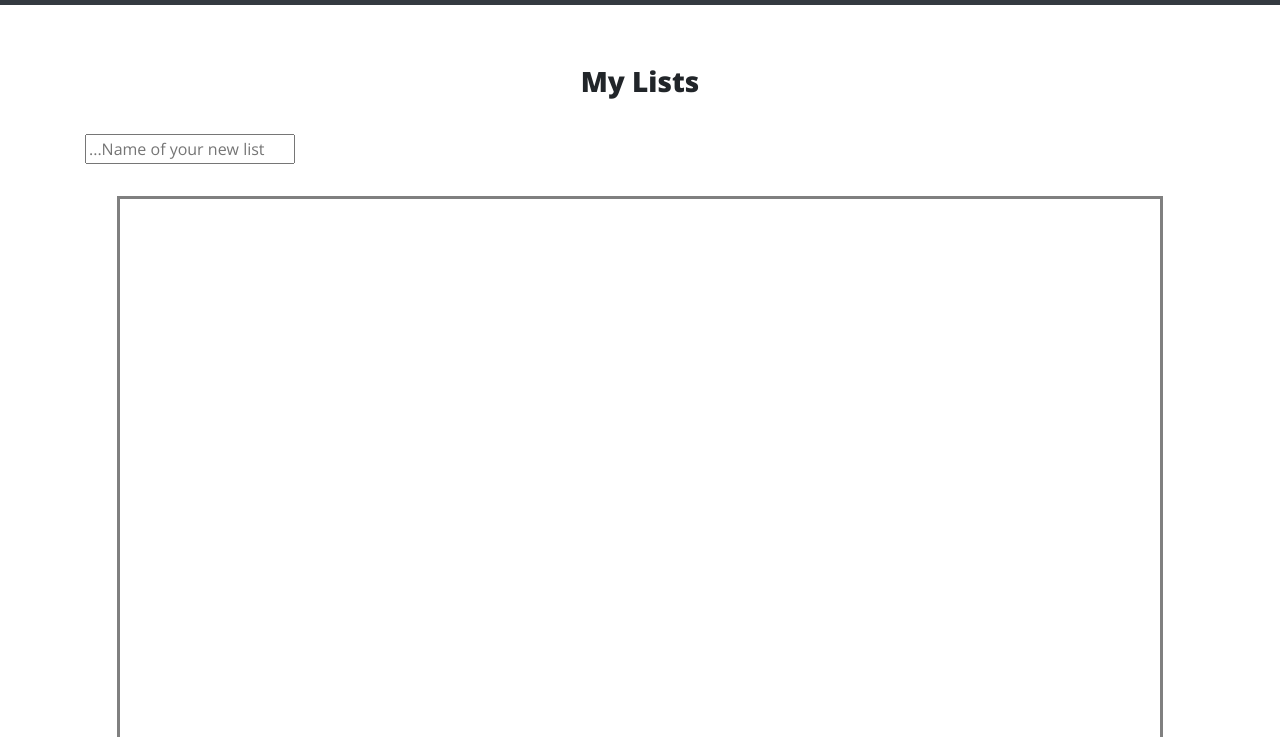
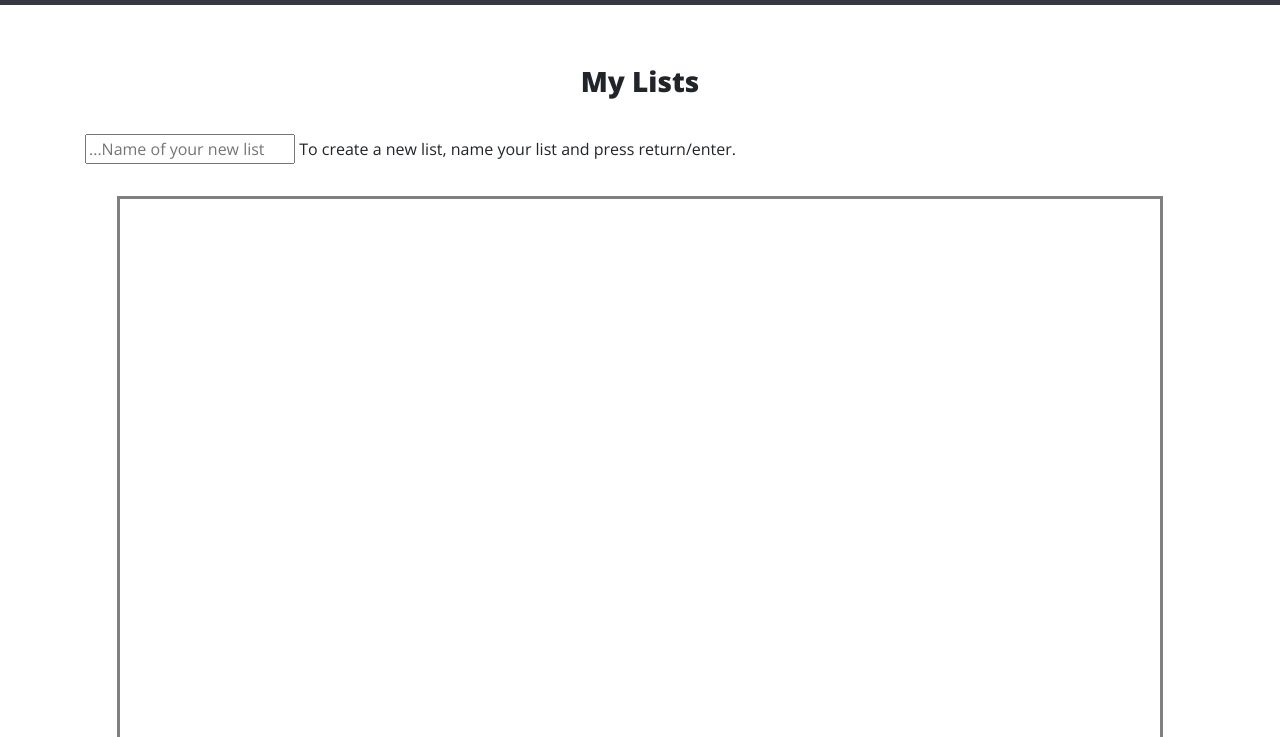
Before and after one commit to TheOleDoc/FreeTime-ToDo-App, a website: page index.html in a window 1280 px wide. Shown: the part 63-800 px from the top of the page. Drawn offline with nearby package versions, Linux system fonts and the light colour scheme.

Commit message:
add-html-instructions

```diff
--- a/index.html
+++ b/index.html
@@ -70,6 +70,7 @@
             <h3 class="text-center" id="index-main-myListTitle">My Lists</h3>
             <div class="createList">
                 <input class="inputbox" id="addlistbox" contenteditable="true" type="text" onkeyup="putNewList(this.value, event)" placeholder="...Name of your new list" />
+                    <span> To create a new list, name your list and press return/enter.</span>
                 <!--<button onclick="addlistClick()">-->
                     <!--Create a New List-->
                 <!--</button>-->
```
